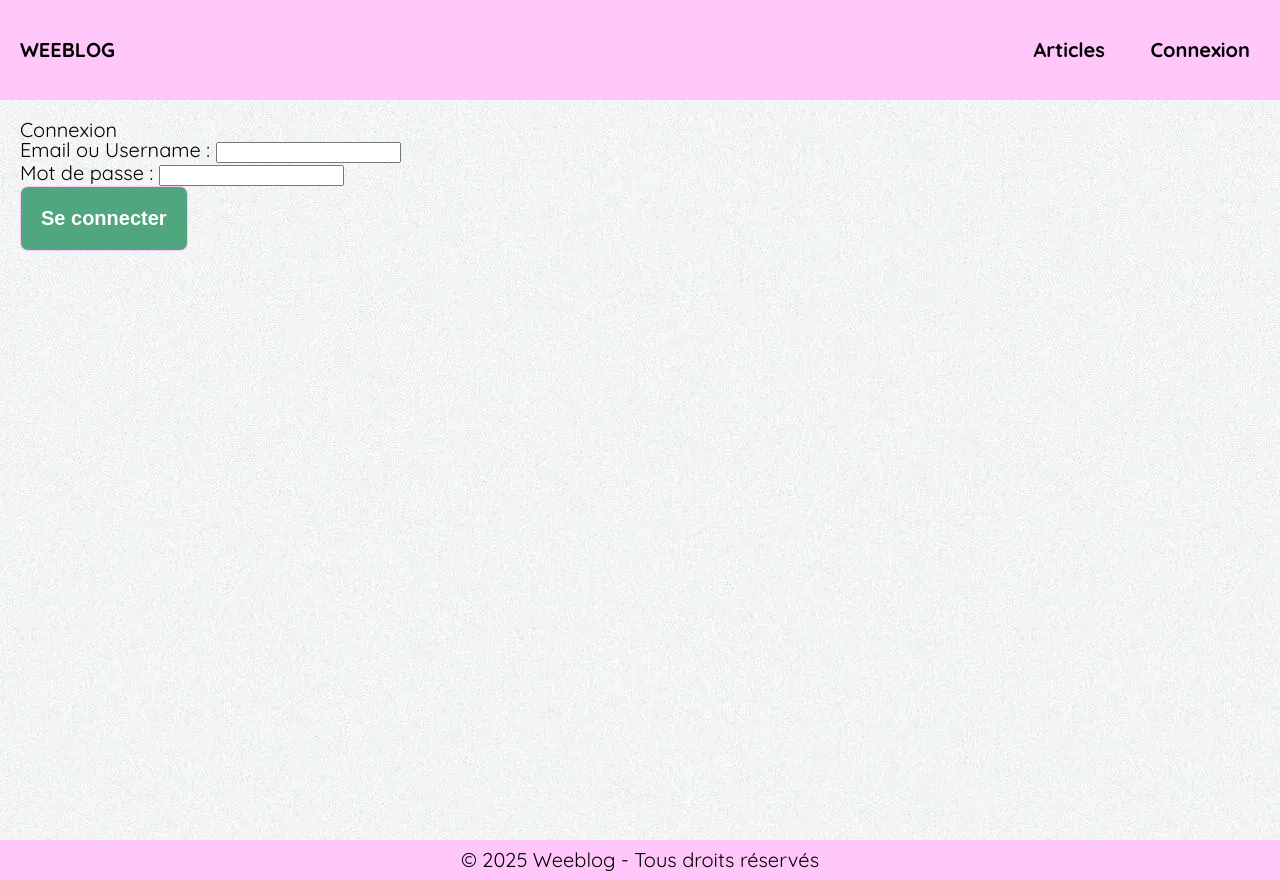
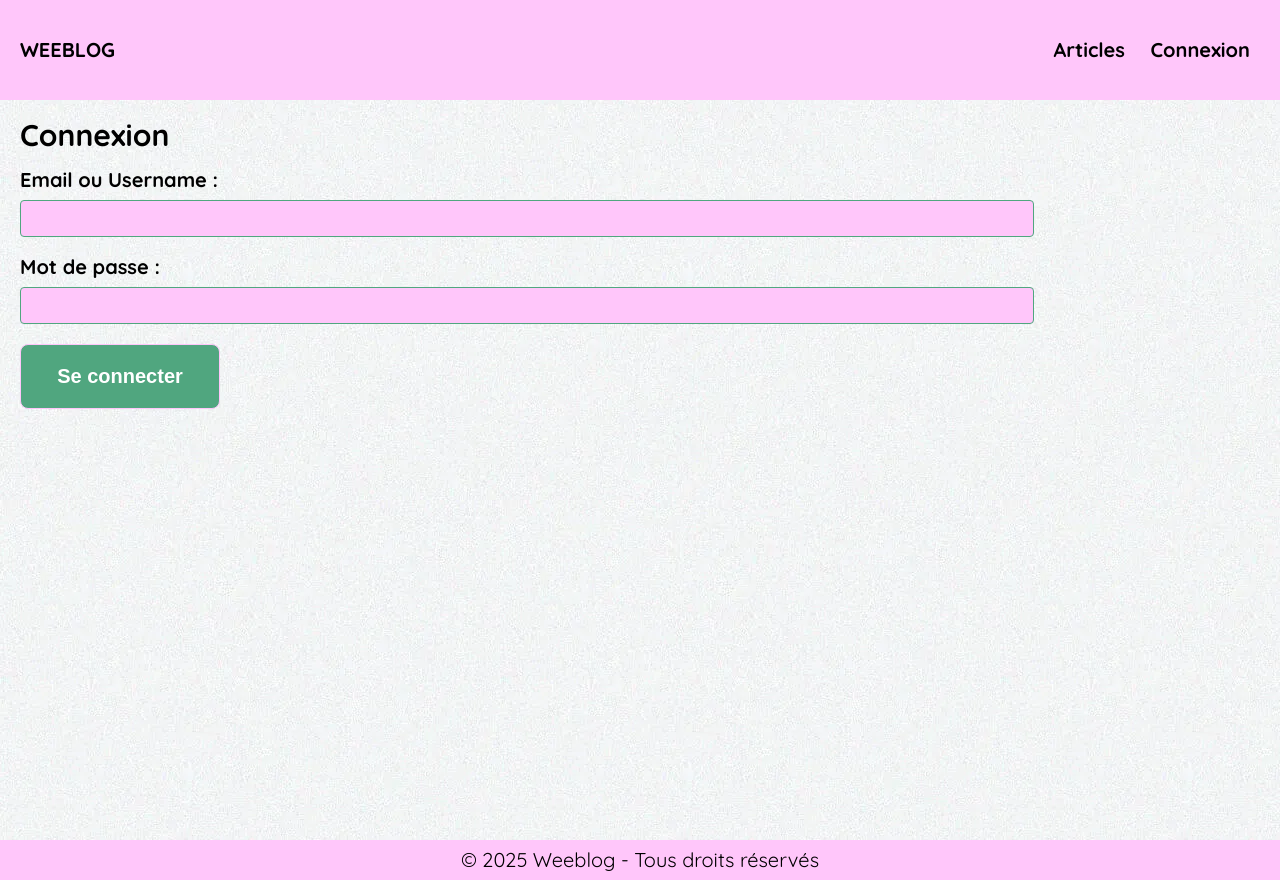
Before and after one commit to Axcerii/nocode-lowcode-tp1, a SvelteKit app in the folder WeeblogFront/: page /login in a window 1280 px wide. Built offline with nearby package versions, Linux system fonts and the light colour scheme.

Commit message:
fix(css): Stylizing form login & layout margin error

```diff
--- a/WeeblogFront/src/routes/+layout.svelte
+++ b/WeeblogFront/src/routes/+layout.svelte
@@ -48,7 +48,6 @@
   }
 
   nav a {
-    margin-left: 1rem;
     text-decoration: none;
     color: black;
     font-weight: bold;
--- a/WeeblogFront/src/routes/login/+page.svelte
+++ b/WeeblogFront/src/routes/login/+page.svelte
@@ -55,3 +55,40 @@
 
   <button type="submit">Se connecter</button>
 </form>
+
+<style>
+  form {
+    display: flex;
+    flex-direction: column;
+    gap: 1rem;
+
+    &>div{
+      display: flex;
+      flex-direction: column;
+      gap: 0.5rem;
+    }
+  }
+
+  label{
+    font-weight: bold;
+  }
+
+  input{
+    padding: 0.5rem;
+    border: 1px solid var(--second);
+    background: var(--main);
+    border-radius: 4px;
+    max-width: 80%;
+  }
+
+  h1{
+    font-size: 1.5rem;
+    margin-bottom: 1rem;
+    font-weight: bold;
+  }
+
+  button{
+    width: 10rem;
+    max-width: 80%;
+  }
+</style>
```
Also changed, not shown: 1 other file (tests, documents, lock files or other folders).
